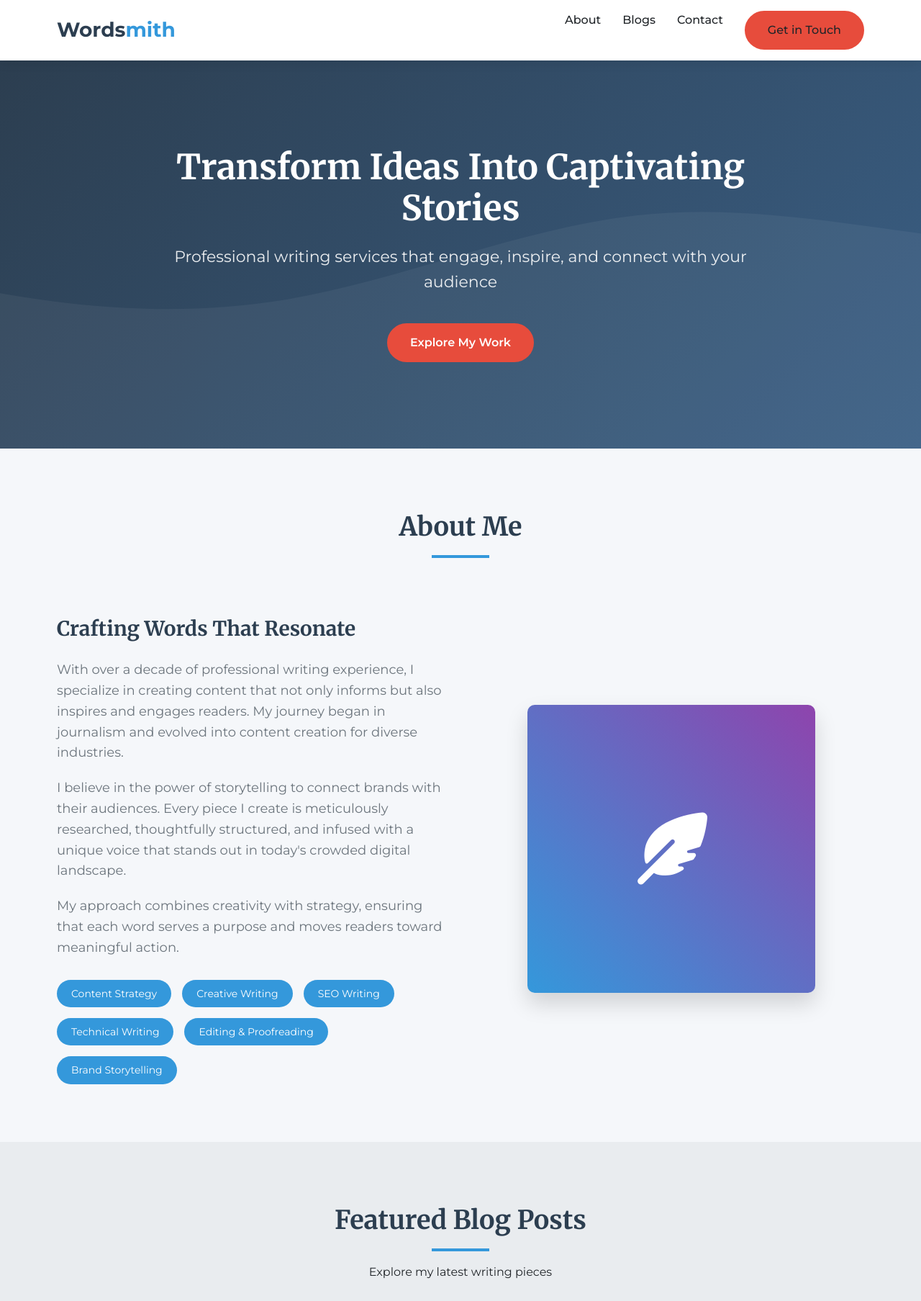
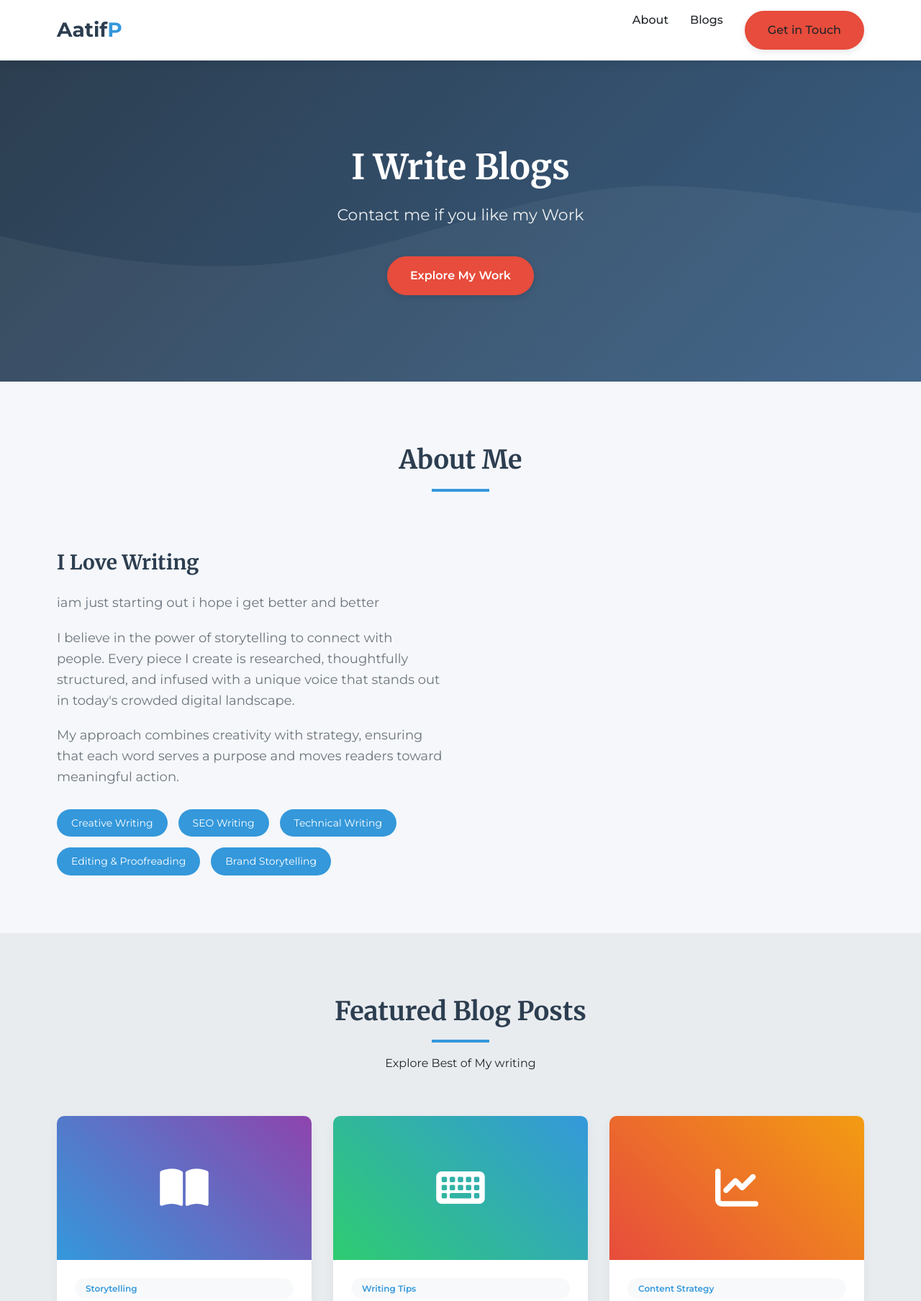
Before and after one commit to dev-Aatif/portfolios-writing, a plain HTML site: page index.html in a window 1280 px wide. Shown: the top 1807 px of the page at 72% size. Drawn offline with Linux system fonts and the light colour scheme.

Commit message:
Changes to be committed:

```diff
--- a/index.html
+++ b/index.html
@@ -16,26 +16,25 @@
     <header>
         <div class="container">
             <nav>
-                <a href="#" class="logo">Words<span>mith</span></a>
+                <a href="#" class="logo">Aatif<span>P</span></a>
                 <ul class="nav-links" id="navLinks">
                     <li><a href="#about">About</a></li>
                     <li><a href="#portfolio">Blogs</a></li>
-                    <li><a href="#contact">Contact</a></li>
                     <li><a href="#contact" class="btn">Get in Touch</a></li>
                 </ul>
                 <div class="mobile-menu" id="mobileMenu">
                     <i class="fas fa-bars"></i>
+
                 </div>
             </nav>
         </div>
     </header>
-
     <!-- Hero Section -->
     <section class="hero">
         <div class="container">
             <div class="hero-content">
-                <h1>Transform Ideas Into Captivating Stories</h1>
-                <p>Professional writing services that engage, inspire, and connect with your audience</p>
+                <h1> I Write Blogs</h1>
+                <p>Contact me if you like my Work</p>
                 <a href="#portfolio" class="btn">Explore My Work</a>
             </div>
         </div>
@@ -49,12 +48,13 @@
             </div>
             <div class="about-content">
                 <div class="about-text">
-                    <h3>Crafting Words That Resonate</h3>
-                    <p>With over a decade of professional writing experience, I specialize in creating content that not only informs but also inspires and engages readers. My journey began in journalism and evolved into content creation for diverse industries.</p>
-                    <p>I believe in the power of storytelling to connect brands with their audiences. Every piece I create is meticulously researched, thoughtfully structured, and infused with a unique voice that stands out in today's crowded digital landscape.</p>
+                    <h3>I Love Writing</h3>
+                    <p>iam just starting out i hope i get better and better</p>
+                    <p>I believe in the power of storytelling to connect
+                        with people. Every piece I create is researched, thoughtfully structured, and infused with a unique voice that stands out in today's crowded digital landscape.</p>
                     <p>My approach combines creativity with strategy, ensuring that each word serves a purpose and moves readers toward meaningful action.</p>
                     <div class="skills">
-                        <span class="skill">Content Strategy</span>
+                        <!-- <span class="skill">Content Strategy</span> -->
                         <span class="skill">Creative Writing</span>
                         <span class="skill">SEO Writing</span>
                         <span class="skill">Technical Writing</span>
@@ -63,9 +63,9 @@
                     </div>
                 </div>
                 <div class="about-image">
-                    <div class="profile-img">
+                    <!-- <div class="profile-img">
                         <i class="fas fa-feather-alt"></i>
-                    </div>
+                    </div> -->
                 </div>
             </div>
         </div>
@@ -76,7 +76,7 @@
         <div class="container">
             <div class="section-title">
                 <h2>Featured Blog Posts</h2>
-                <p>Explore my latest writing pieces</p>
+                <p>Explore Best of My writing</p>
             </div>
             <div class="portfolio-grid">
                 <!-- Blog Card 1 -->
@@ -215,26 +215,26 @@
                         </div>
                         <div class="contact-text">
                             <h4>Email</h4>
-                            <p>contact@professionalwriter.com</p>
+                            <p>Aatiff.P@proton.me</p>
                         </div>
                     </div>
                     <div class="contact-item">
-                        <div class="contact-icon">
+                        <!-- <div class="contact-icon">
                             <i class="fas fa-phone"></i>
-                        </div>
-                        <div class="contact-text">
+                        </div> -->
+                        <!-- <div class="contact-text">
                             <h4>Phone</h4>
                             <p>+1 (555) 123-4567</p>
-                        </div>
+                        </div> -->
                     </div>
                     <div class="contact-item">
-                        <div class="contact-icon">
+                        <!-- <div class="contact-icon">
                             <i class="fas fa-map-marker-alt"></i>
-                        </div>
-                        <div class="contact-text">
+                        </div> -->
+                        <!-- <div class="contact-text">
                             <h4>Location</h4>
                             <p>Based in New York, NY</p>
-                        </div>
+                        </div> -->
                     </div>
                     <div class="social-links">
                         <a href="#"><i class="fab fa-linkedin-in"></i></a>
@@ -267,7 +267,7 @@
     <!-- Footer -->
     <footer>
         <div class="container">
-            <a href="#" class="logo">Words<span>mith</span></a>
+            <!-- <a href="#" class="logo">Aatif<span>P</span></a> -->
             <ul class="footer-links">
                 <li><a href="#about">About</a></li>
                 <li><a href="#portfolio">Blogs</a></li>
--- a/styles.css
+++ b/styles.css
@@ -53,6 +53,7 @@
             border: 2px solid var(--accent);
             cursor: pointer;
             text-align: center;
+            box-shadow: 0 3px 10px rgba(0,0,0,0.1);
         }
 
         .btn:hover {
```
